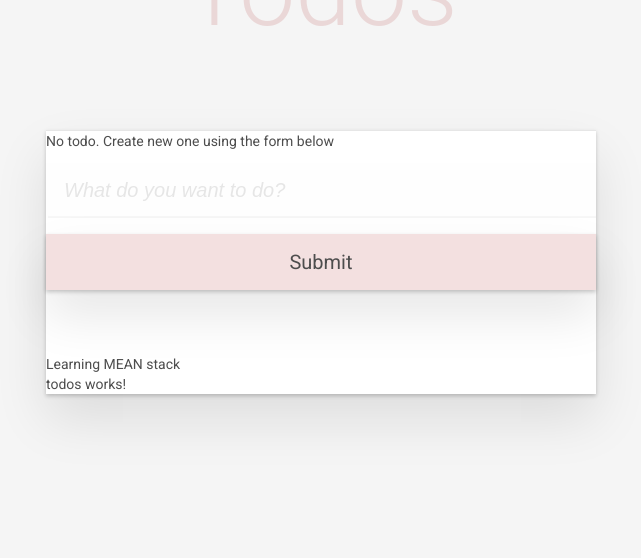
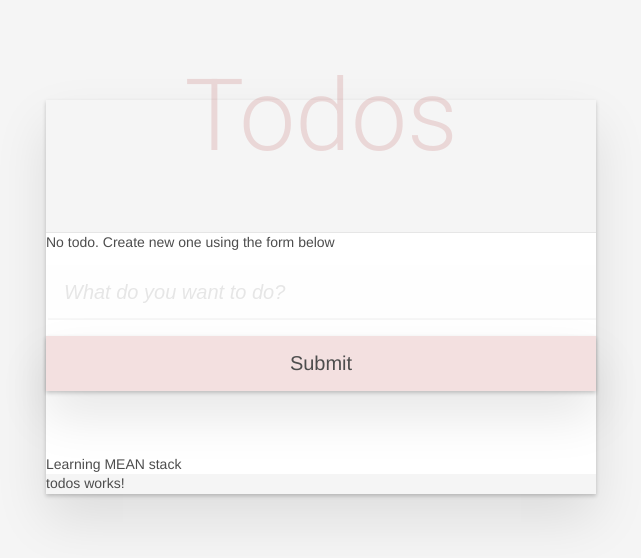
Before and after one commit to arkisoul/angular-todoapp, an Angular app: page / in a window 1280 px wide. Shown: the top 558 px of the page, without its empty margins (319-960 px from the left). Built offline with nearby package versions, Linux system fonts and the light colour scheme.

Commit message:
fix: style for todoapp

```diff
--- a/src/app/app.component.html
+++ b/src/app/app.component.html
@@ -2,7 +2,7 @@
     <header class="header">
         <h1>{{title}}</h1>
     </header>
-    <section class="main">
+    <section class="todos">
         <ul class="todo-list" *ngIf="todos.length > 0; else noTodoBlock">
             <li class="todo-item" *ngFor="let todo of todos; let i = index; first as isFirst; last as isLast" [ngClass]="{class1: true, class2: todo.isCompleted}" [ngStyle]="{color: textColor}">{{todo.id}}. {{todo.title}}</li>
         </ul>
--- a/src/styles.css
+++ b/src/styles.css
@@ -1,7 +1,4 @@
 /* You can add global styles to this file, and also import other style files */
-
-html, body { height: 100%; }
-body { margin: 0; font-family: Roboto, "Helvetica Neue", sans-serif; }
 
 /* global.css */
 .app-root-loader{
@@ -10,12 +7,6 @@ body { margin: 0; font-family: Roboto, "Helvetica Neue", sans-serif; }
 }
 
 /* todomvc-app.css */
-html,
-body {
-	margin: 0;
-	padding: 0;
-}
-
 button {
 	margin: 0;
 	padding: 0;
@@ -32,14 +23,11 @@ button {
 	-moz-osx-font-smoothing: grayscale;
 }
 
-body {
+body, .mat-body, .body-1, .mat-typography {
 	font: 14px 'Helvetica Neue', Helvetica, Arial, sans-serif;
 	line-height: 1.4em;
+	margin: 0 auto;
 	background: #f5f5f5;
-	color: #4d4d4d;
-	min-width: 230px;
-	max-width: 550px;
-	margin: 0 auto;
 	-webkit-font-smoothing: antialiased;
 	-moz-osx-font-smoothing: grayscale;
 	font-weight: 300;
@@ -54,9 +42,11 @@ body {
 }
 
 .todoapp {
-	background: #fff;
-	margin: 130px 0 40px 0;
+	margin: 0 auto;
 	position: relative;
+	color: #4d4d4d;
+	min-width: 230px;
+	max-width: 550px;
 	box-shadow: 0 2px 4px 0 rgba(0, 0, 0, 0.2),
 	            0 25px 50px 0 rgba(0, 0, 0, 0.1);
 }
@@ -80,9 +70,8 @@ body {
 }
 
 .todoapp h1 {
-	position: absolute;
-	top: -155px;
 	width: 100%;
+	margin: 1em 0;
 	font-size: 100px;
 	font-weight: 100;
 	text-align: center;
@@ -118,10 +107,11 @@ body {
 	box-shadow: inset 0 -2px 1px rgba(0,0,0,0.03);
 }
 
-.main {
+.todos {
 	position: relative;
 	z-index: 2;
 	border-top: 1px solid #e6e6e6;
+	background: #fff;
 }
 
 label[for='toggle-all'] {
```
